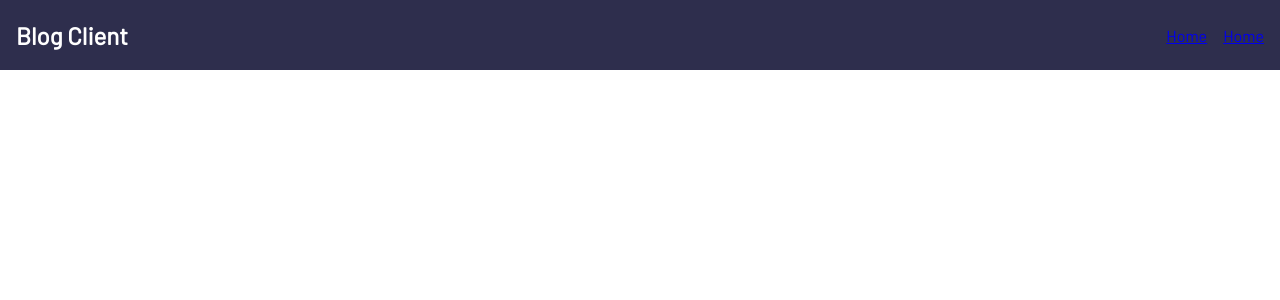
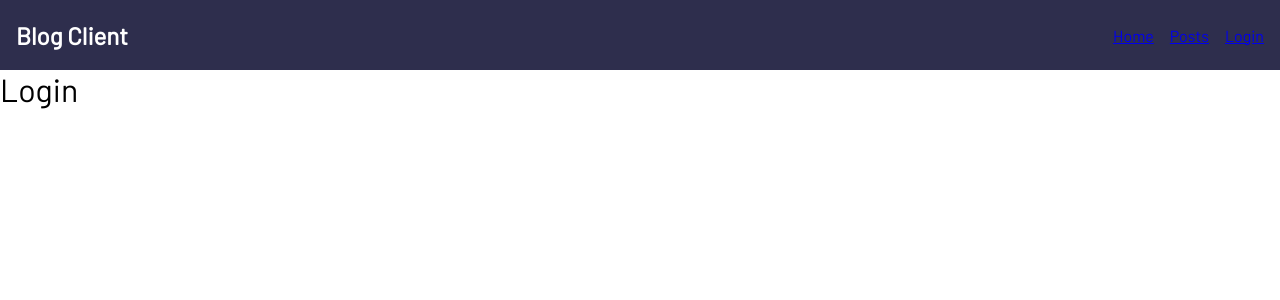
Before and after one commit to brajpatel/blog-client, a React (Vite) app: page /login in a window 1280 px wide. Shown: the top 300 px of the page. Built offline with nearby package versions, Linux system fonts and the light colour scheme.

Commit message:
Create login route and component

```diff
--- a/src/RouteSwitch.jsx
+++ b/src/RouteSwitch.jsx
@@ -3,6 +3,7 @@ import { BrowserRouter, Routes, Route } from 'react-router-dom';
 import Navbar from './components/Navbar.jsx';
 import Welcome from './components/Welcome';
 import Posts from './components/Posts.jsx';
+import Login from './components/Login';
 
 function RouteSwitch() {
   return (
@@ -11,6 +12,7 @@ function RouteSwitch() {
       <Routes>
         <Route path="/" element={<Welcome/>}/>
         <Route path="/posts" element={<Posts/>}/>
+        <Route path="/login" element={<Login/>}/>
       </Routes>
     </BrowserRouter>
   )
--- /dev/null
+++ b/src/components/Login.css
@@ -0,0 +1,3 @@
+.login {
+    font-size: 2rem;
+}
--- /dev/null
+++ b/src/components/Login.jsx
@@ -0,0 +1,9 @@
+import './Login.css';
+
+function Login() {
+    return (
+        <div className="login">Login</div>
+    )
+}
+
+export default Login;
--- a/src/components/Navbar.jsx
+++ b/src/components/Navbar.jsx
@@ -7,7 +7,8 @@ function Navbar() {
             <h1>Blog Client</h1>
             <ul>
                 <Link to="/">Home</Link>
-                <Link to="posts">Home</Link>
+                <Link to="posts">Posts</Link>
+                <Link to="login">Login</Link>
             </ul>
         </nav>
     )
```
